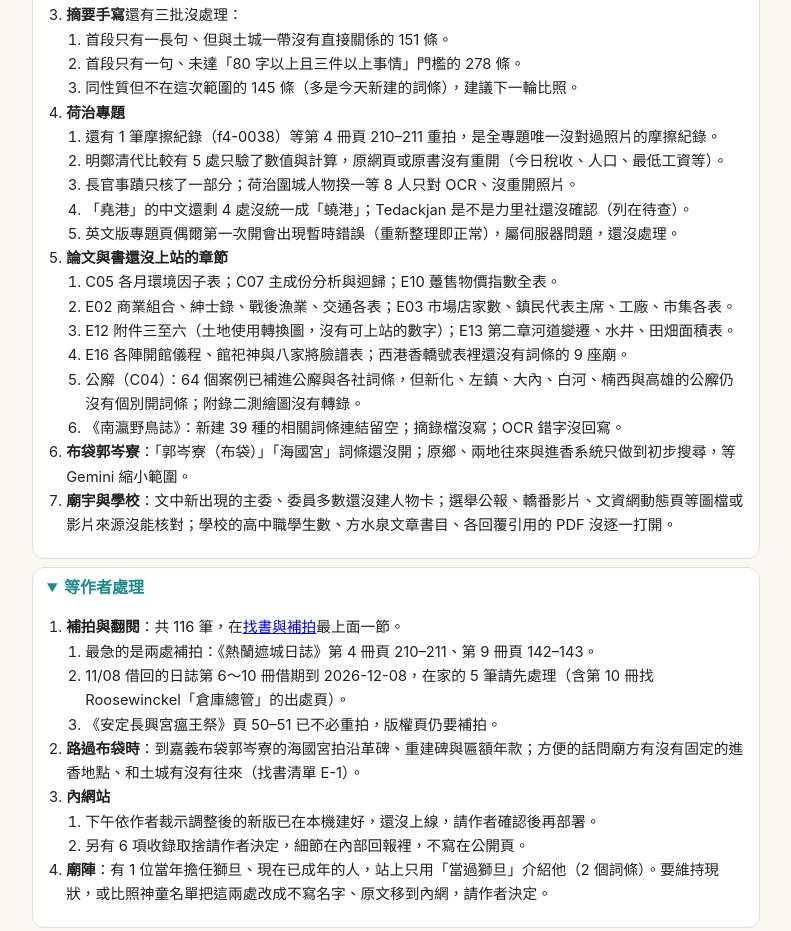
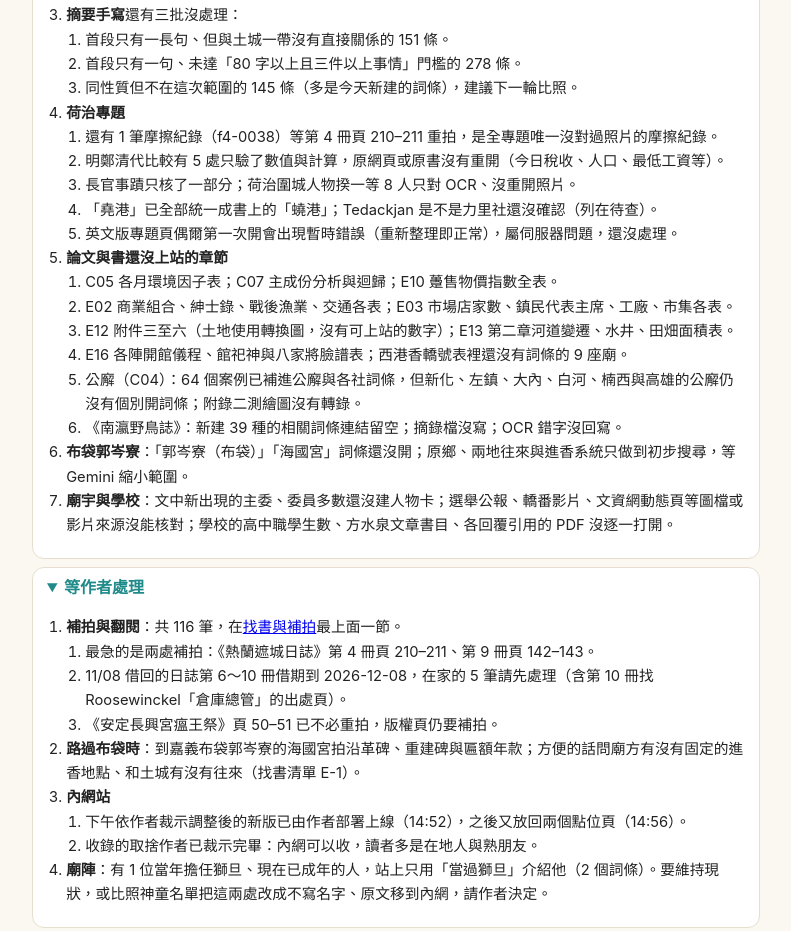
Before and after one commit to ken158ken/tucheng_dev, a plain HTML site: page index.html in a window 1280 px wide. Shown: the part 2670-3601 px from the top of the page, without its empty margins (244-1035 px from the left). Drawn offline with Linux system fonts and the light colour scheme.

Commit message:
交接網頁：下午收尾後的現況更正（英譯完成、蟯港統一、內網站已上線）
Co-Authored-By: Claude <noreply@anthropic.com>

```diff
--- a/index.html
+++ b/index.html
@@ -89,7 +89,7 @@ a.card.hot{border:2px solid #b3261e;background:#fff6f0}a.card.hot .t{color:#b326
 <li>還有 1 筆摩擦紀錄（f4-0038）等第 4 冊頁 210–211 重拍，是全專題唯一沒對過照片的摩擦紀錄。</li>
 <li>明鄭清代比較有 5 處只驗了數值與計算，原網頁或原書沒有重開（今日稅收、人口、最低工資等）。</li>
 <li>長官事蹟只核了一部分；荷治圍城人物揆一等 8 人只對 OCR、沒重開照片。</li>
-<li>「堯港」的中文還剩 4 處沒統一成「蟯港」；Tedackjan 是不是力里社還沒確認（列在待查）。</li>
+<li>「堯港」已全部統一成書上的「蟯港」；Tedackjan 是不是力里社還沒確認（列在待查）。</li>
 <li>英文版專題頁偶爾第一次開會出現暫時錯誤（重新整理即正常），屬伺服器問題，還沒處理。</li>
 </ol></li>
 <li><b>論文與書還沒上站的章節</b><ol>
@@ -111,8 +111,8 @@ a.card.hot{border:2px solid #b3261e;background:#fff6f0}a.card.hot .t{color:#b326
 </ol></li>
 <li><b>路過布袋時</b>：到嘉義布袋郭岑寮的海國宮拍沿革碑、重建碑與匾額年款；方便的話問廟方有沒有固定的進香地點、和土城有沒有往來（找書清單 E-1）。</li>
 <li><b>內網站</b><ol>
-<li>下午依作者裁示調整後的新版已在本機建好，還沒上線，請作者確認後再部署。</li>
-<li>另有 6 項收錄取捨請作者決定，細節在內部回報裡，不寫在公開頁。</li>
+<li>下午依作者裁示調整後的新版已由作者部署上線（14:52），之後又放回兩個點位頁（14:56）。</li>
+<li>收錄的取捨作者已裁示完畢：內網可以收，讀者多是在地人與熟朋友。</li>
 </ol></li>
 <li><b>廟陣</b>：有 1 位當年擔任獅旦、現在已成年的人，站上只用「當過獅旦」介紹他（2 個詞條）。要維持現狀，或比照神童名單把這兩處改成不寫名字、原文移到內網，請作者決定。</li>
 </ol></details>
```
